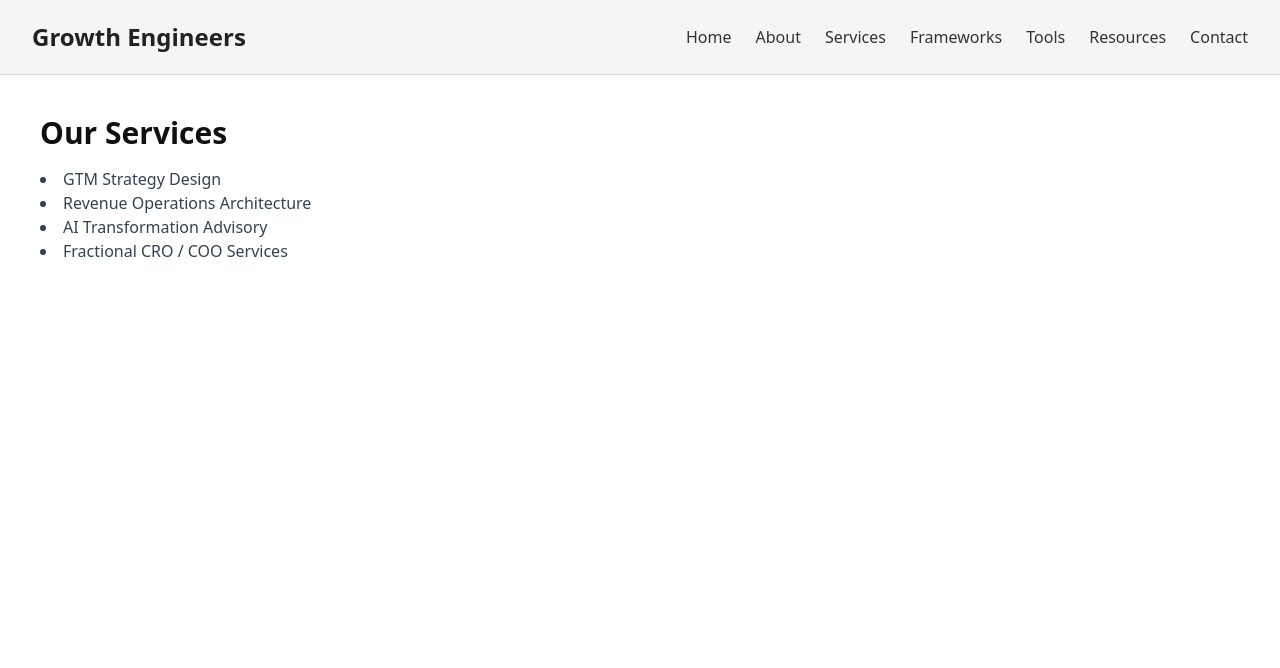
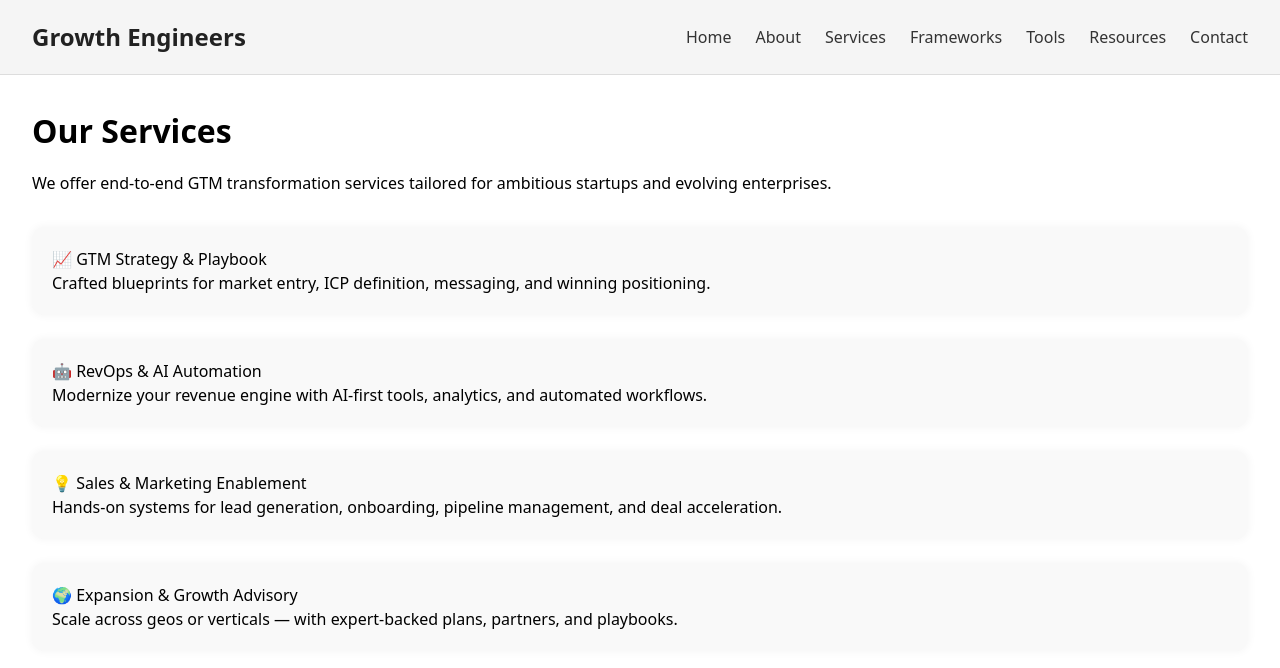
Before and after one commit to sameerjoshy/newwebsite, a React (Vite) app: page /services in a window 1280 px wide. Shown: the top 668 px of the page. Built offline with nearby package versions, Linux system fonts and the light colour scheme.

Commit message:
Update Services.jsx

```diff
--- a/src/pages/Services.jsx
+++ b/src/pages/Services.jsx
@@ -1,13 +1,36 @@
+import React from 'react'
+
 export default function Services() {
   return (
-    <div className="p-10">
-      <h1 className="text-3xl font-bold text-primary">Our Services</h1>
-      <ul className="mt-4 list-disc list-inside text-gray-700">
-        <li>GTM Strategy Design</li>
-        <li>Revenue Operations Architecture</li>
-        <li>AI Transformation Advisory</li>
-        <li>Fractional CRO / COO Services</li>
-      </ul>
+    <div style={{ padding: '2rem' }}>
+      <h1 style={{ fontSize: '2rem', fontWeight: 'bold', marginBottom: '1rem' }}>Our Services</h1>
+      <p style={{ marginBottom: '2rem' }}>We offer end-to-end GTM transformation services tailored for ambitious startups and evolving enterprises.</p>
+
+      <div style={{ display: 'grid', gap: '1.5rem' }}>
+        <div style={cardStyle}>
+          <h2>📈 GTM Strategy & Playbook</h2>
+          <p>Crafted blueprints for market entry, ICP definition, messaging, and winning positioning.</p>
+        </div>
+        <div style={cardStyle}>
+          <h2>🤖 RevOps & AI Automation</h2>
+          <p>Modernize your revenue engine with AI-first tools, analytics, and automated workflows.</p>
+        </div>
+        <div style={cardStyle}>
+          <h2>💡 Sales & Marketing Enablement</h2>
+          <p>Hands-on systems for lead generation, onboarding, pipeline management, and deal acceleration.</p>
+        </div>
+        <div style={cardStyle}>
+          <h2>🌍 Expansion & Growth Advisory</h2>
+          <p>Scale across geos or verticals — with expert-backed plans, partners, and playbooks.</p>
+        </div>
+      </div>
     </div>
   )
 }
+
+const cardStyle = {
+  padding: '1.25rem',
+  borderRadius: '0.75rem',
+  backgroundColor: '#f9f9f9',
+  boxShadow: '0 0 10px rgba(0,0,0,0.05)',
+}
```
